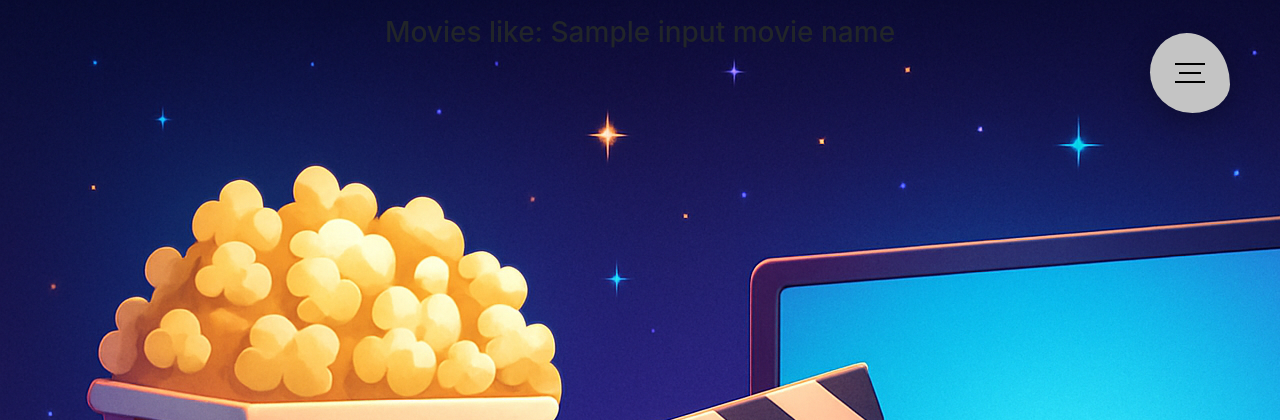
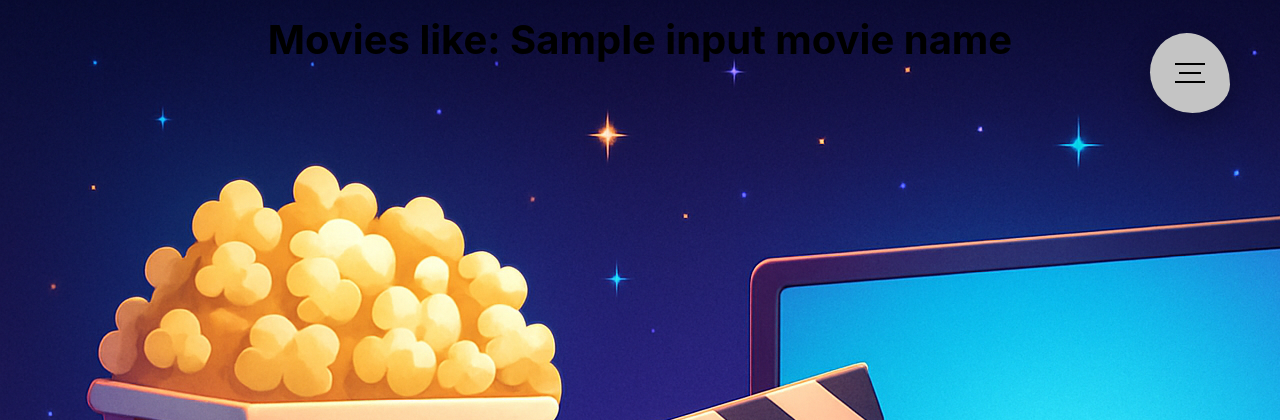
Before and after one commit to Aayush-Nayak-Jain/Movie-Recommendation-System, a Django app: template recommender/templates/recommender/result.html in a window 1280 px wide. Shown: the top 420 px of the page. Run offline with Django 4.2, Linux system fonts and the light colour scheme; the template is opened without the code that fills it: most values are stand-ins (such as "Sample title", 1, 10 or a date in 2020); parts of the project's set-up code (start-up, migrations or seed data) failed here and were passed over; some libraries are stand-ins or nearby versions.

Commit message:
Removed unused files and fixed bugs like visibility issues on heading in results page

```diff
--- a/recommender/static/recommender/resultpage.css
+++ b/recommender/static/recommender/resultpage.css
@@ -82,6 +82,12 @@ body {
     position: sticky;
     background-color: transparent;
     top: 0;
+    font-weight: 900;
+}
+.title-container h3 {
+    font-size: 2.5rem;
+    color: #000;
+    font-weight: 700;
 }
 
 /* width */
```
Also changed, not shown: 1 other file.
